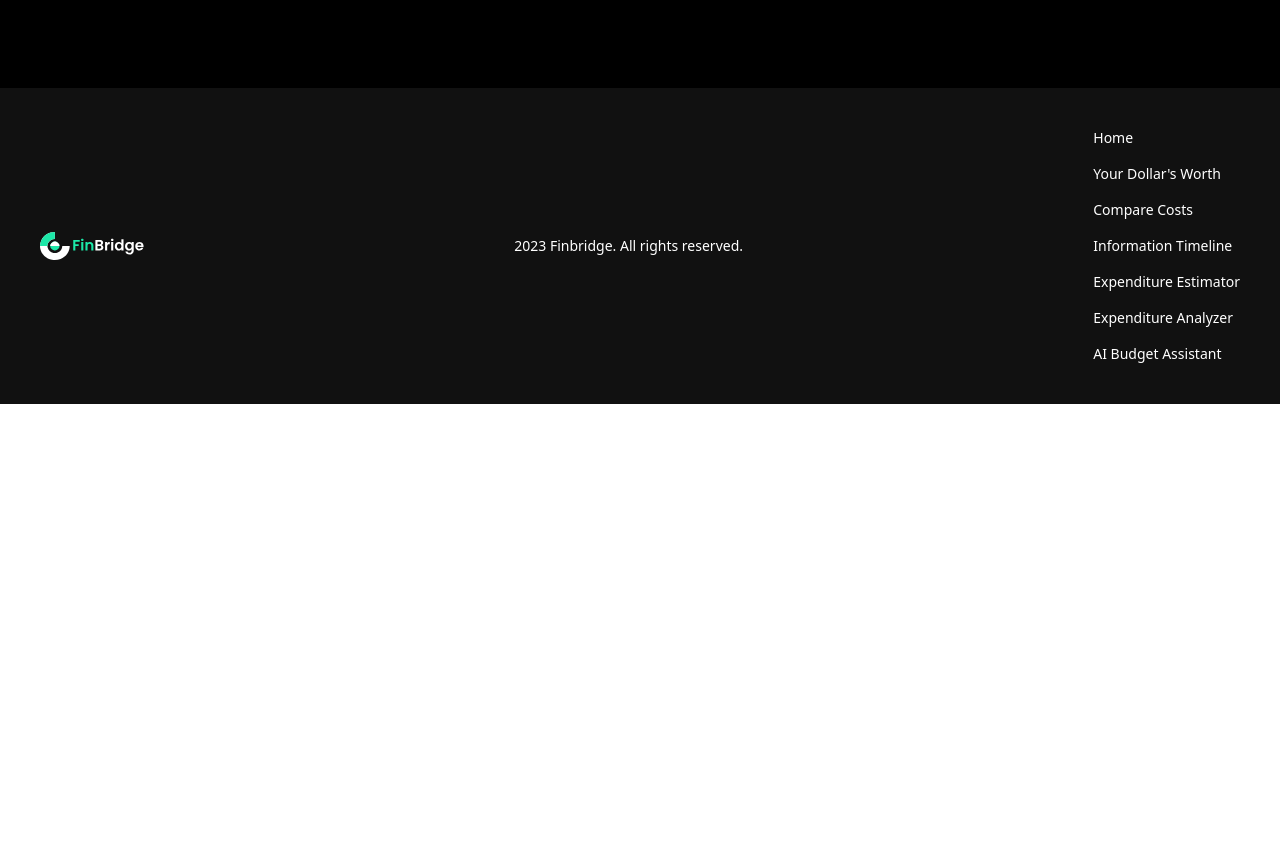
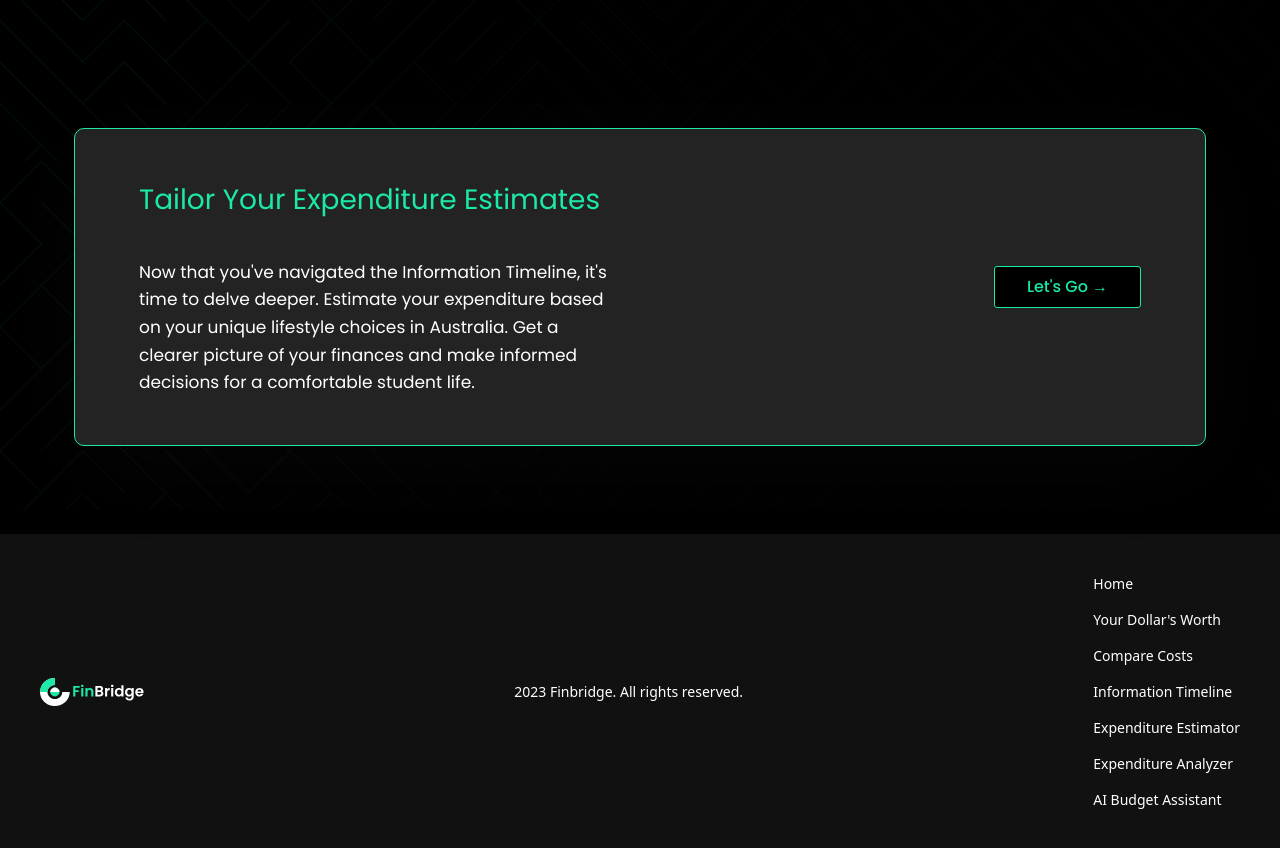
Before and after one commit to SOHAN-JAGADEESH/FinBridge-3, a React (Vite) app: page /information in a window 1280 px wide. Shown: the part 6320-7168 px from the top of the page. Before the commit the page ends 6724 px from the top, so only its background shows below. Built offline with nearby package versions, Linux system fonts and the light colour scheme.

Commit message:
Information timeline is fixed with the user journe

```diff
--- a/src/pages/Compare.jsx
+++ b/src/pages/Compare.jsx
@@ -3,6 +3,7 @@ import {Navbar, Footer} from "../components";
 import styles from "../style";
 import { useState, useEffect } from "react";
 import "../index.css";
+import UserJourneyCard from './UserJourneyCard';
 
 const Compare = () => {
   const [showHowToGuide, setShowHowToGuide] = useState(false);
@@ -28,7 +29,7 @@ const Compare = () => {
   };
 
 
-  // Hardcoded data for Melbourne and India
+  //  data for Melbourne and India
   const melbourneData = {
       averageMonthlySalary: melbourneMonthlySalary,
       rent: 1200,
@@ -212,7 +213,13 @@ const Compare = () => {
                     </div>
                     <br/>
                     <br/>
+
                   </div>
+                  <UserJourneyCard
+                        header="Next Steps in Your Journey"
+                        paragraph="After grasping the comparative costs between Melbourne and India, we recommend exploring our Information Timeline. It's designed to provide international students with detailed insights, ensuring a smooth and informed transition to life in Australia."
+                        navigateTo="/information"
+                    />
                   <br/>
               </div>
           </div>
--- a/src/pages/Information.jsx
+++ b/src/pages/Information.jsx
@@ -3,7 +3,7 @@ import {Navbar,Footer} from "../components";
 import styles from "../style";
 import { VerticalTimeline, VerticalTimelineElement } from 'react-vertical-timeline-component';
 import 'react-vertical-timeline-component/style.min.css'; // Importing the styles
-
+import UserJourneyCard from './UserJourneyCard';
 import { FaMoneyBillWave, FaPhoneAlt, FaUniversity } from 'react-icons/fa'; // Importing icons
 import "../index.css";
 
@@ -215,11 +215,16 @@ const Information = () => {
               </VerticalTimelineElement>
             ))}
           </VerticalTimeline>
+          <br />
+          <br />
+          <br />
+          <UserJourneyCard
+              header="Tailor Your Expenditure Estimates"
+              paragraph="Now that you've navigated the Information Timeline, it's time to delve deeper. Estimate your expenditure based on your unique lifestyle choices in Australia. Get a clearer picture of your finances and make informed decisions for a comfortable student life."
+              navigateTo="/survey"
+          />
         </div>
       </div>
-      <br />
-      <br />
-      <br />
       <br />
       <Footer />
     </div>
```
